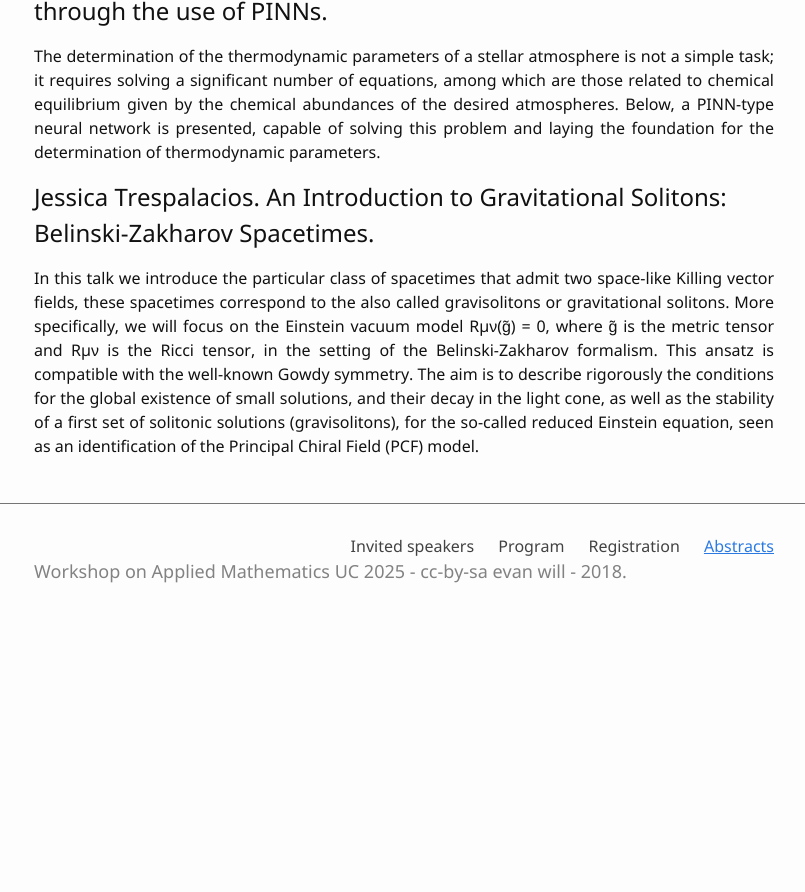
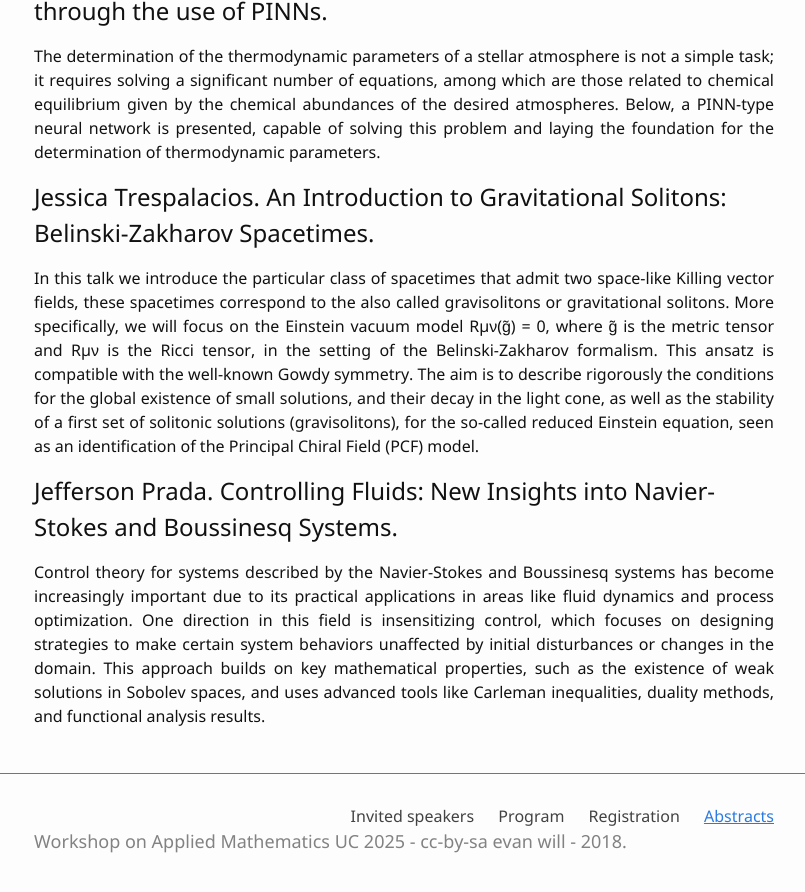
Before and after one commit to AppliedMathUC/workshop-applied-math-2025, a Jekyll site: the page built from 3-lesson.md, in a window 1280 px wide and 900 px high, scrolled down 2216 px. Shown: the top 892 px of the window, without its empty margins (236-1041 px from the left). Built offline with Jekyll 4.4.1, drawn with Linux system fonts in a browser that asks for light colours; before the commit the page ends 2846 px from its top, so only the background shows below that.

Commit message:
Update 3-lesson.md

```diff
--- a/3-lesson.md
+++ b/3-lesson.md
@@ -45,3 +45,8 @@ parameters.
 <p style="text-align: justify;">
 In this talk we introduce the particular class of spacetimes that admit two space-like Killing vector fields, these spacetimes correspond to the also called gravisolitons or gravitational solitons. More specifically, we will focus on the Einstein vacuum model Rµν(g̃) = 0, where g̃ is the metric tensor and Rµν is the Ricci tensor, in the setting of the Belinski-Zakharov formalism. This ansatz is compatible with the well-known Gowdy symmetry. The aim is to describe rigorously the conditions for the global existence of small solutions, and their decay in the light cone, as well as the stability of a first set of solitonic solutions (gravisolitons), for the so-called reduced Einstein equation, seen as an identification of the Principal Chiral Field (PCF) model.
 </p>
+
+## Jefferson Prada. Controlling Fluids: New Insights into Navier-Stokes and Boussinesq Systems.
+<p style="text-align: justify;">
+Control theory for systems described by the Navier-Stokes and Boussinesq systems has become increasingly important due to its practical applications in areas like fluid dynamics and process optimization. One direction in this field is insensitizing control, which focuses on designing strategies to make certain system behaviors unaffected by initial disturbances or changes in the domain. This approach builds on key mathematical properties, such as the existence of weak solutions in Sobolev spaces, and uses advanced tools like Carleman inequalities, duality methods, and functional analysis results.
+</p>
```
